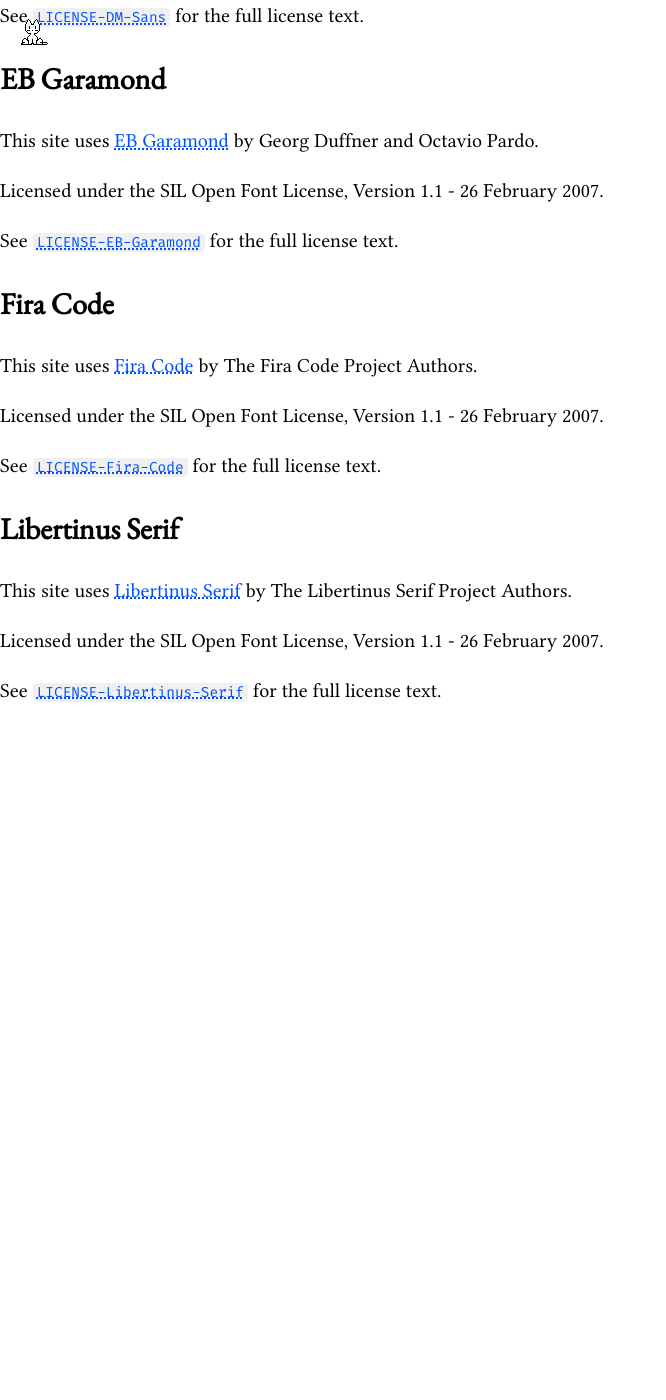
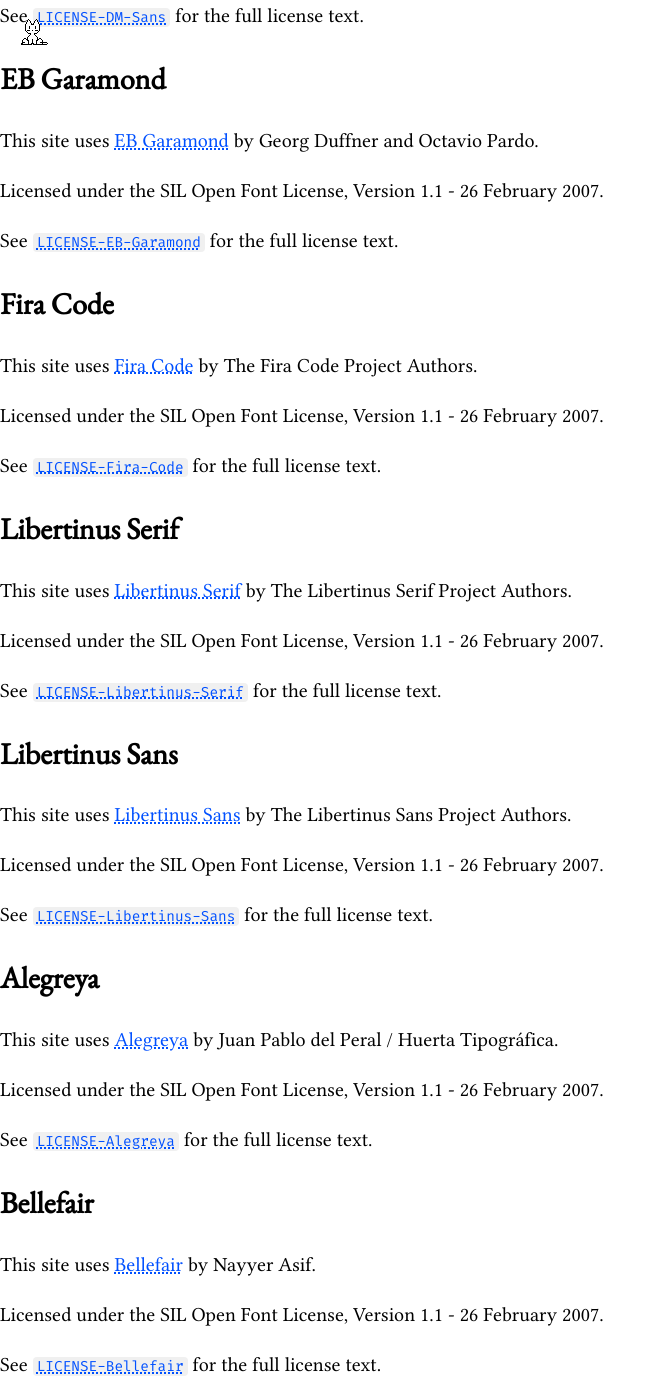
Before and after one commit to solusyus/website, a Jekyll site: the page built from CREDITS.md, in a window 1280 px wide and 1400 px high, scrolled down 688 px. Shown: the whole window, without its empty margins (0-666 px from the left). Built offline with Jekyll 4.4.1, drawn with Linux system fonts in a browser that asks for light colours; nearby versions of some CDN libraries; our own code applies the rules of GitHub Pages for plain Markdown files; a script that is not in the unit is left out; before the commit the page ends 1414 px from its top, so only the background shows below that.

Commit message:
Update CREDITS.md with new font acknowledgments
Added credits for Libertinus Sans, Alegreya, and Bellefair fonts with licensing information.

```diff
--- a/CREDITS.md
+++ b/CREDITS.md
@@ -54,3 +54,33 @@
 
 See [`LICENSE-Libertinus-Serif`](./third-party-licenses/LICENSE-Libertinus-Serif)
 for the full license text.
+
+## Libertinus Sans
+
+This site uses [Libertinus Sans](https://github.com/alerque/libertinus)
+by The Libertinus Sans Project Authors.
+
+Licensed under the SIL Open Font License, Version 1.1 - 26 February 2007.
+
+See [`LICENSE-Libertinus-Sans`](./third-party-licenses/LICENSE-Libertinus-Sans)
+for the full license text.
+
+## Alegreya
+
+This site uses [Alegreya](https://github.com/huertatipografica/Alegreya)
+by Juan Pablo del Peral / Huerta Tipográfica.
+
+Licensed under the SIL Open Font License, Version 1.1 - 26 February 2007.
+
+See [`LICENSE-Alegreya`](./third-party-licenses/LICENSE-Alegreya)
+for the full license text.
+
+## Bellefair
+
+This site uses [Bellefair](https://fonts.google.com/specimen/Bellefair)
+by Nayyer Asif.
+
+Licensed under the SIL Open Font License, Version 1.1 - 26 February 2007.
+
+See [`LICENSE-Bellefair`](./third-party-licenses/LICENSE-Bellefair)
+for the full license text.
```
